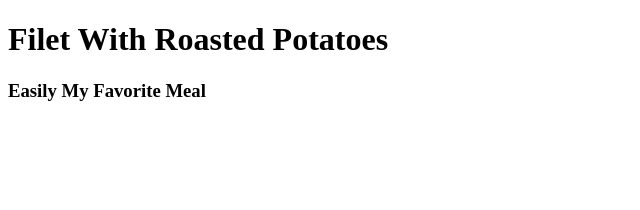
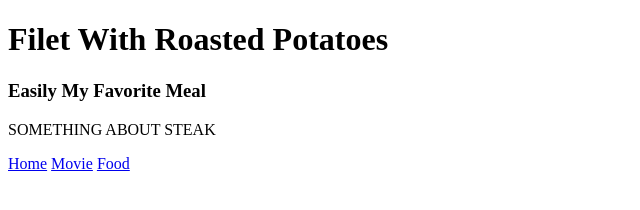
Before and after one commit to mcombs1/mcombs1.github.io, a plain HTML site: page html/food.html in a window 1280 px wide. Shown: the whole page, without its empty margins (0-640 px from the left). Drawn offline with Linux system fonts and the light colour scheme; files that its build step writes are made by us from their sources.

Commit message:
Update food.html

```diff
--- a/html/food.html
+++ b/html/food.html
@@ -7,5 +7,13 @@
   <body>
     <h1>Filet With Roasted Potatoes</h1>
     <h3>Easily My Favorite Meal</h3>
+
+    <p>SOMETHING ABOUT STEAK</p>
+
+    <nav>
+      <a href="../index.html">Home</a>
+      <a href="./movie.html">Movie</a>
+      <a href="./food.html">Food</a>
+    </nav>
   </body>
 </html>
```
